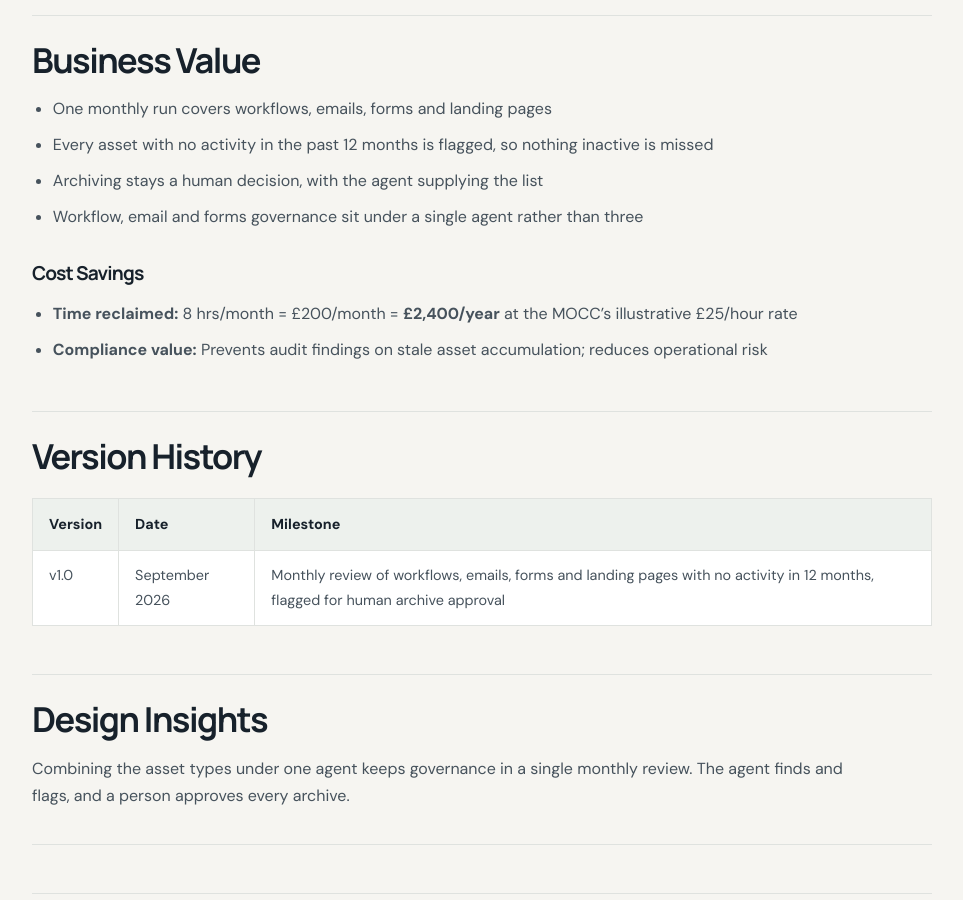
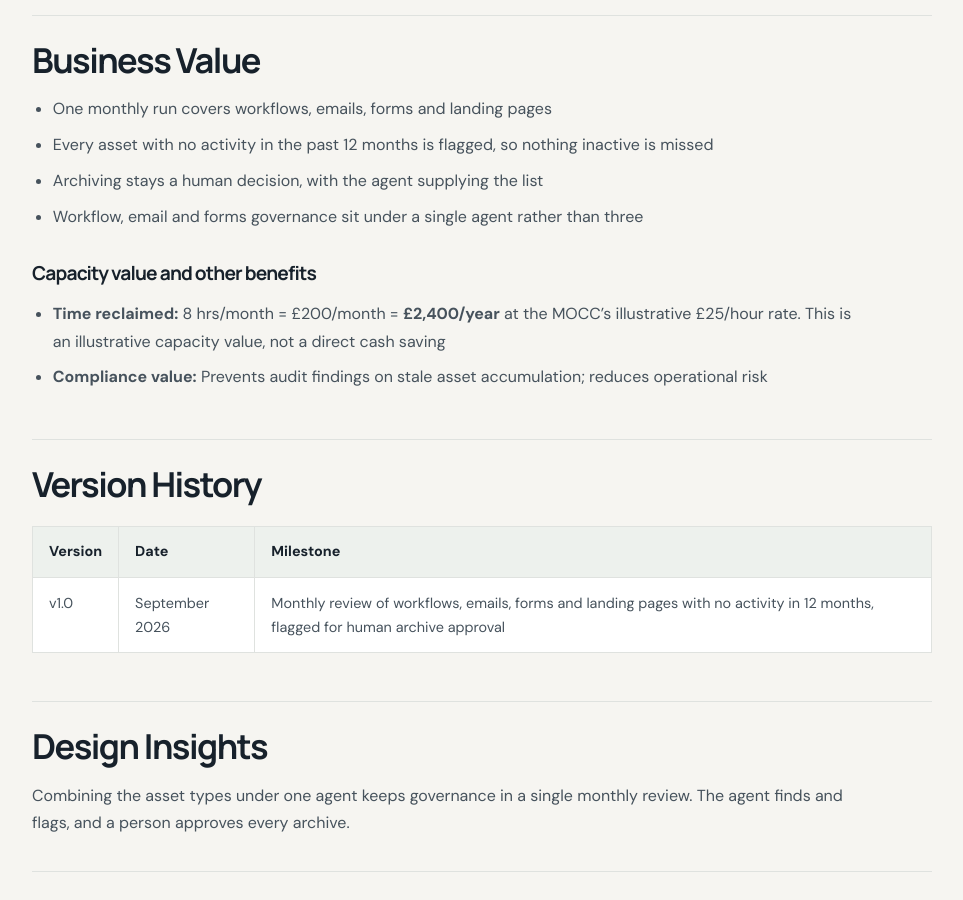
Before and after one commit to georgefwmurray/Marketing-Operations-Control-Centre, a Jekyll site: the page built from Agents/CRM Health Agent/CRM-Health-Agent.md, in a window 1280 px wide and 900 px high, scrolled down 1729 px. Shown: the whole window, without its empty margins (158-1121 px from the left). Built offline with Jekyll 4.4.1, drawn with Linux system fonts in a browser that asks for light colours.

Commit message:
Distinguish illustrative capacity value from cash savings

```diff
--- a/Agents/CRM Health Agent/CRM-Health-Agent.md
+++ b/Agents/CRM Health Agent/CRM-Health-Agent.md
@@ -47,9 +47,9 @@ It brings workflow, email and forms governance together under one agent.
 - Archiving stays a human decision, with the agent supplying the list
 - Workflow, email and forms governance sit under a single agent rather than three
 
-### Cost Savings
+### Capacity value and other benefits
 
-- **Time reclaimed:** 8 hrs/month = £200/month = **£2,400/year** at the MOCC's illustrative £25/hour rate
+- **Time reclaimed:** 8 hrs/month = £200/month = **£2,400/year** at the MOCC's illustrative £25/hour rate. This is an illustrative capacity value, not a direct cash saving
 - **Compliance value:** Prevents audit findings on stale asset accumulation; reduces operational risk
 
 ## Version History
```
